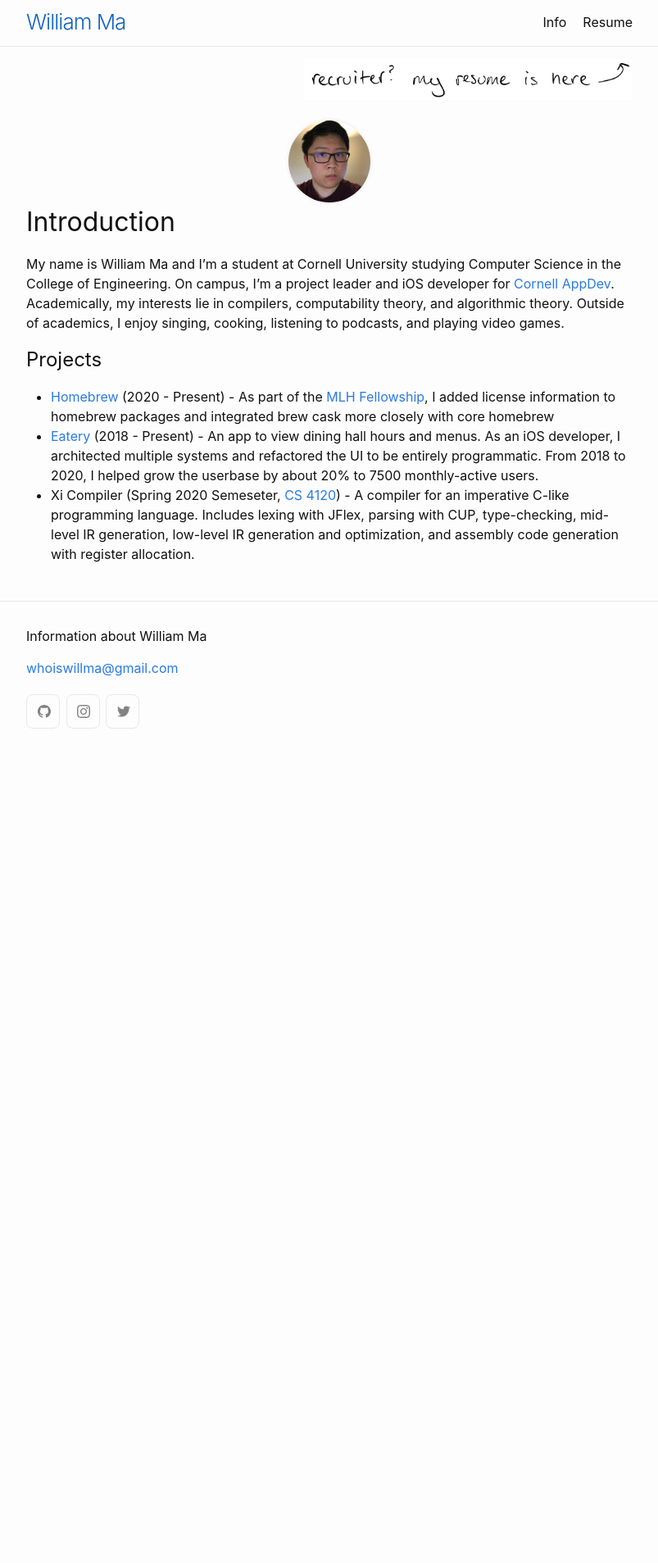
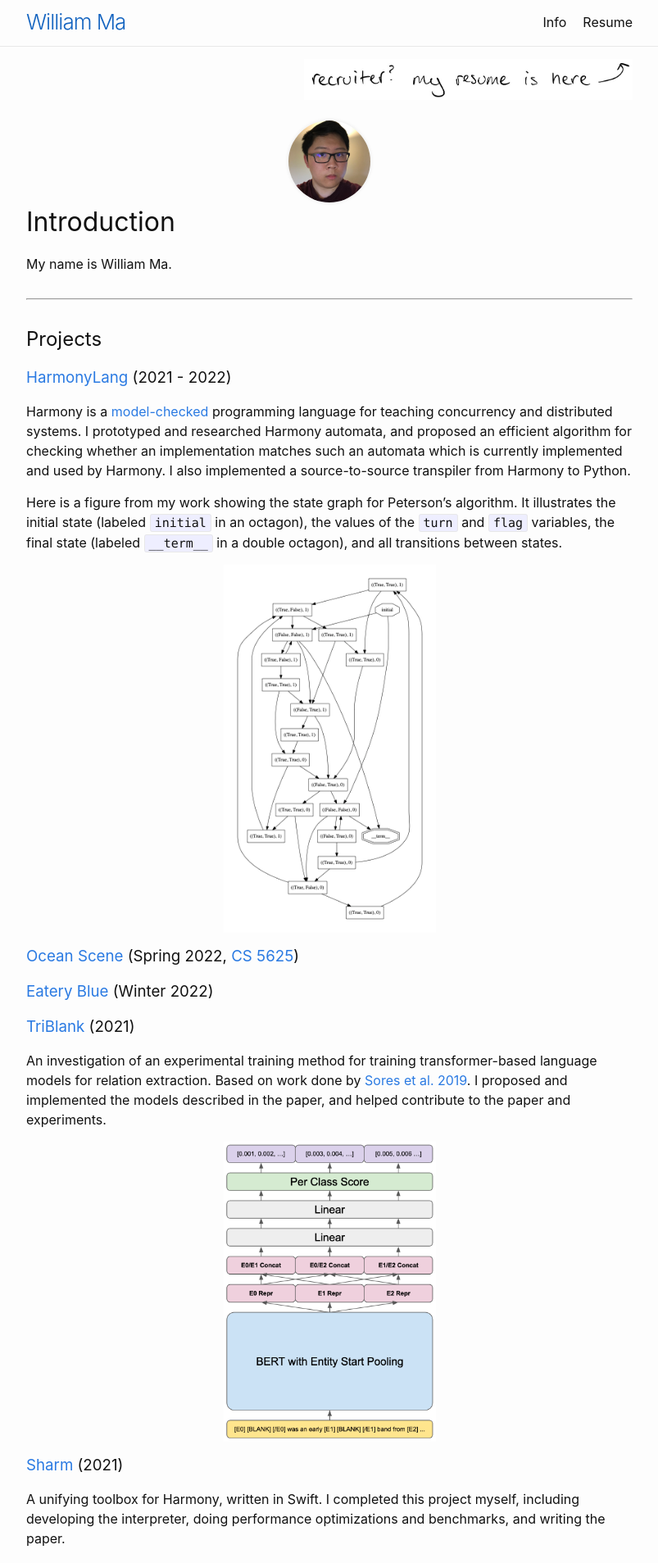
Before and after one commit to whoiswillma/whoiswillma.github.io, a Jekyll site: the page built from index.md, in a window 1280 px wide. Shown: the top 1907 px of the page at 82% size, without its empty margins (238-1041 px from the left). Built offline with Jekyll 4.4.1, drawn with Linux system fonts in a browser that asks for light colours; before the commit the page ends 939 px from its top, so only the background shows below that; some of the changed text lies outside the part shown.

Commit message:
Update projects

```diff
--- a/Gemfile
+++ b/Gemfile
@@ -7,3 +7,5 @@ git_source(:github) {|repo_name| "https://github.com/#{repo_name}" }
 # gem "rails"
 
 gem "jekyll", "~> 4.1"
+
+gem "webrick", "~> 1.7"
--- a/_config.yml
+++ b/_config.yml
@@ -1,10 +1,11 @@
 url: "" # the base hostname & protocol for your site, e.g. http://example.com
 baseurl: "" # the subpath of your site, e.g. /blog
 title: "William Ma" # the name of your site, e.g. ACME Corp.
-description: "Information about William Ma"
+description: "William Ma's Personal Website"
 author:
     email: "whoiswillma@gmail.com"
 social:
     github: "whoiswillma"
     instagram: "whoiswillma"
     twitter: "whoiswillma"
+    linkedin: "william-ma-156ba4137"
--- a/_sass/minima/custom-styles.scss
+++ b/_sass/minima/custom-styles.scss
@@ -6,3 +6,17 @@
     box-shadow: 0px 0px 5px $border-color-01;
     margin-top: 25px;
 }
+
+.figure {
+    display: block;
+    margin-left: auto;
+    margin-right: auto;
+}
+
+#triblank-model-overview {
+    width: 35%;
+}
+
+#peterson-state-graph {
+    width: 35%;
+}
--- a/index.md
+++ b/index.md
@@ -11,9 +11,53 @@ title: "Info"
 
 # Introduction
 
-My name is William Ma and I'm a student at Cornell University studying Computer Science in the College of Engineering. On campus, I'm a project leader and iOS developer for [Cornell AppDev](https://www.cornellappdev.com/). Academically, my interests lie in compilers, computability theory, and algorithmic theory. Outside of academics, I enjoy singing, cooking, listening to podcasts, and playing video games.
+My name is William Ma.
+
+---
 
 ## Projects
- * [Homebrew](https://brew.sh/) (2020 - Present) - As part of the [MLH Fellowship](https://fellowship.mlh.io/), I added license information to homebrew packages and integrated brew cask more closely with core homebrew
- * [Eatery](https://www.cornellappdev.com/eatery) (2018 - Present) - An app to view dining hall hours and menus. As an iOS developer, I architected multiple systems and refactored the UI to be entirely programmatic. From 2018 to 2020, I helped grow the userbase by about 20% to 7500 monthly-active users.
- * Xi Compiler (Spring 2020 Semeseter, [CS 4120](https://www.cs.cornell.edu/courses/cs4120/2020sp/)) - A compiler for an imperative C-like programming language. Includes lexing with JFlex, parsing with CUP, type-checking, mid-level IR generation, low-level IR generation and optimization, and assembly code generation with register allocation.
+
+### [HarmonyLang](https://harmony.cs.cornell.edu) (2021 - 2022)
+
+Harmony is a [model-checked](https://en.wikipedia.org/wiki/Model_checking) programming language for teaching concurrency and distributed systems. I prototyped and researched Harmony automata, and proposed an efficient algorithm for checking whether an implementation matches such an automata which is currently implemented and used by Harmony. I also implemented a source-to-source transpiler from Harmony to Python.
+
+Here is a figure from my work showing the state graph for Peterson's algorithm. It illustrates the initial state (labeled `initial` in an octagon), the values of the `turn` and `flag` variables, the final state (labeled `__term__` in a double octagon), and all transitions between states.
+
+<a href="PetersonStateGraph.png"><img class="figure" id="peterson-state-graph" src="PetersonStateGraph.png"></a>
+
+### [Ocean Scene](https://github.com/whoiswillma/cs5625-final-project.git) (Spring 2022, [CS 5625](https://www.cs.cornell.edu/courses/cs5625/2022sp/))
+
+### [Eatery Blue](https://github.com/cuappdev/eatery-blue-ios) (Winter 2022)
+
+### [TriBlank](https://github.com/kabirwalia8300/TriBlank-paper/blob/main/TRIBLANK.pdf) (2021)
+
+An investigation of an experimental training method for training transformer-based language models for relation extraction. Based on work done by [Sores et al. 2019](https://aclanthology.org/P19-1279.pdf). I proposed and implemented the models described in the paper, and helped contribute to the paper and experiments.
+
+<a href="TriBlankModelOverview.png"><img class="figure" id="triblank-model-overview" src="TriBlankModelOverview.png"></a>
+
+### [Sharm](https://github.com/whoiswillma/swift-harmony/blob/master/SharmPaper.pdf) (2021)
+
+A unifying toolbox for Harmony, written in Swift. I completed this project myself, including developing the interpreter, doing performance optimizations and benchmarks, and writing the paper.
+
+### [Homebrew](https://brew.sh/) (Summer 2020)
+
+A package manager for macOS. I added license information to 2,500 packages and merged `brew` and `brew cask` commands.
+
+### [Eatery](https://www.cornellappdev.com/eatery) (2018 - 2022)
+
+An app to view Cornell dining hall hours and menus. I architected the iOS app and refactored the UI to be entirely programmatic. From 2018 to 2020, I helped grow the user base by about 20% to 7500 monthly-active users.
+
+### Xi Compiler (Spring 2020, [CS 4120](https://www.cs.cornell.edu/courses/cs4120/2020sp/) Project)
+
+A compiler for an imperative programming language. I implemented lexing with JFlex, parsing with CUP, type-checking, mid-level IR generation, low-level IR generation and optimization, and assembly code generation with register allocation.
+
+---
+
+## Education
+
+ * Masters of Engineering, Computer Science at Cornell
+ * Bachelors of Science, Summa Cum Laude, Computer Science at Cornell
+
+---
+
+I'm an alumnus of the [Cornell University Glee Club](https://www.gleeclub.com).
```
Also changed, not shown: Gemfile.lock, PetersonStateGraph.png (added), TriBlankModelOverview.png (added).
